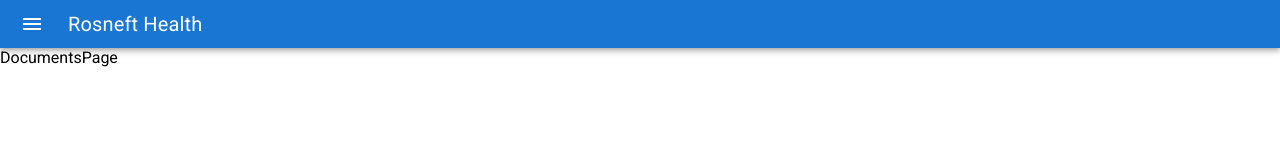
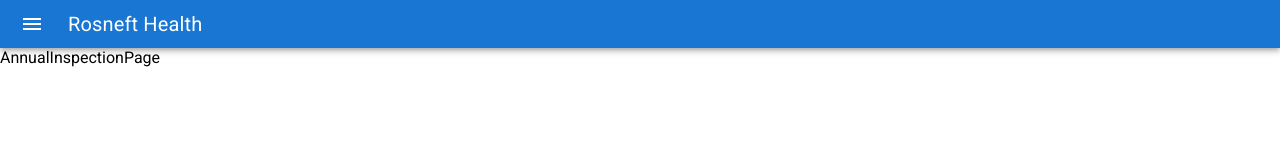
Before and after one commit to vladiks-git/rosneft, a React (Create React App) app: page /#/annual in a window 1280 px wide. Shown: the top 160 px of the page. Built offline with nearby package versions, Linux system fonts and the light colour scheme.

Commit message:
добавил роутинг

```diff
--- a/src/App.js
+++ b/src/App.js
@@ -1,13 +1,18 @@
-import { DocumentsPage } from "./pages";
+import { AnnualInspectionPage, DocumentsPage } from "./pages";
 
 import "./App.css";
 import { Header } from "./components";
+import { Route, Routes } from "react-router";
 
 function App() {
   return (
     <div className="App">
       <Header />
-      <DocumentsPage />
+      <Routes>
+        <Route path="/" element={<DocumentsPage />} />
+        <Route path="annual" element={<AnnualInspectionPage />} />
+        <Route path="*" element={<>404</>} />
+      </Routes>
     </div>
   );
 }
--- /dev/null
+++ b/src/pages/AnnualInspection/index.jsx
@@ -0,0 +1,7 @@
+import React from "react";
+
+function AnnualInspectionPage() {
+  return <div>AnnualInspectionPage</div>;
+}
+
+export default AnnualInspectionPage;
--- a/src/pages/index.js
+++ b/src/pages/index.js
@@ -1,3 +1,4 @@
+import AnnualInspectionPage from "./AnnualInspection";
 import DocumentsPage from "./documents";
 
-export { DocumentsPage };
+export { AnnualInspectionPage, DocumentsPage };
```
